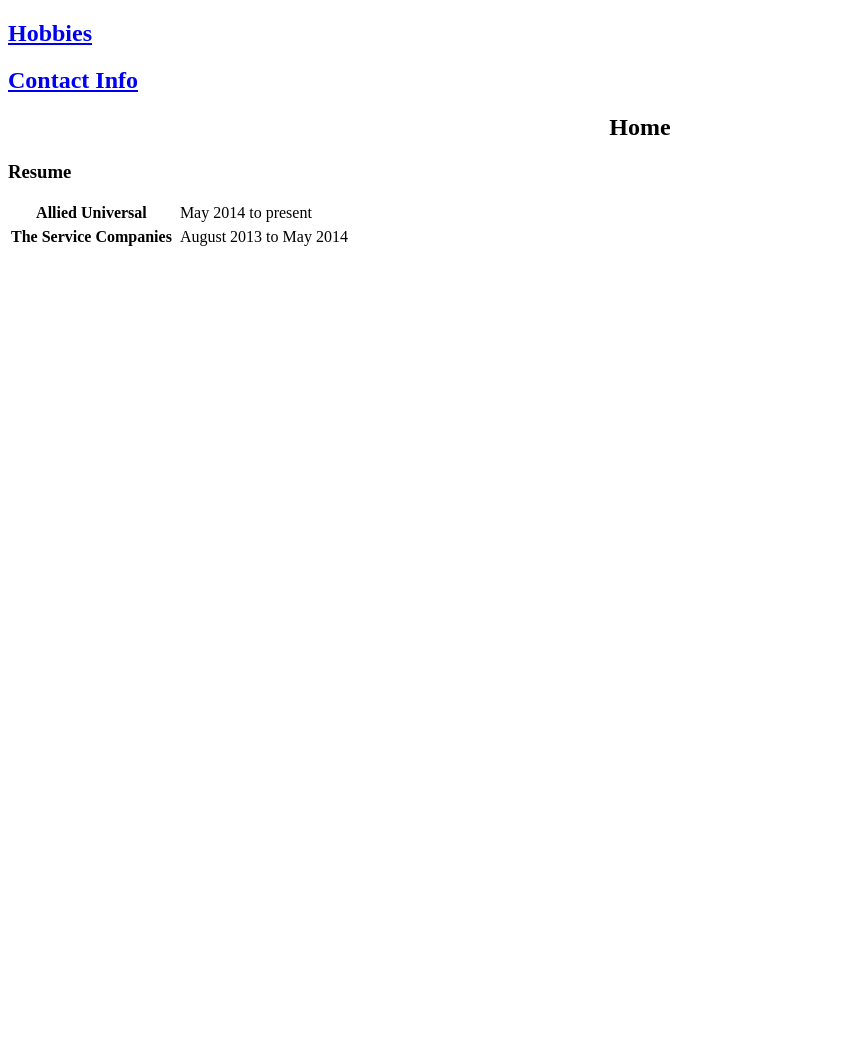
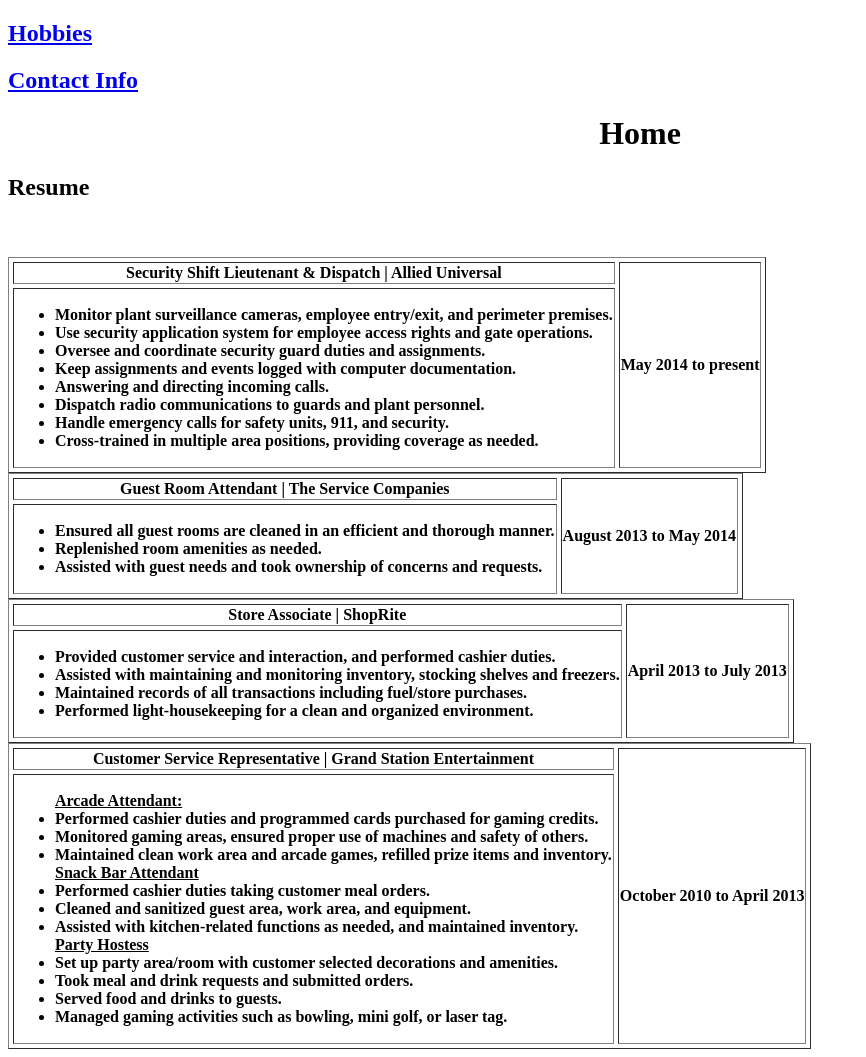
Before and after one commit to angreeny/Resume, a plain HTML site: page index.html in a window 1280 px wide. Shown: the whole page, without its empty margins (0-866 px from the left). Before the commit the page ends 800 px from the top, so only its background shows below. Drawn offline with Linux system fonts and the light colour scheme.

Commit message:
Update index.html

```diff
--- a/index.html
+++ b/index.html
@@ -4,24 +4,154 @@
     <meta charset="UTF-8" />
     <meta name="viewport" content="width=device-width, initial-scale=1.0" />
     <meta http-equiv="X-UA-Compatible" content="ie=edge" />
-    <title>Website Demo</title>
+    <link rel="stylesheet" href="style.css" />
+    <title>Resume Website Demo</title>
   </head>
   <body>
-    <a href="hobbies.html"><h2>Hobbies</h2></a>
-    <a href="contact.html"><h2>Contact Info</h2></a>
-    <h2 style="text-align: center;">Home</h2>
-    <h3>Resume</h3>
-    <table>
+    <div class="heading">
+      <a href="hobbies.html"><h2>Hobbies</h2></a>
+      <a href="contact.html"><h2>Contact Info</h2></a>
+    </div>
+    <center><h1>Home</h1></center>
+    <h2 class="resume">Resume</h2>
+    <br /><br />
+    <table cellspacing="4px" border="1">
       <tr>
-        <th>Allied Universal</th>
-        <th></th>
-        <td>May 2014 to present</td>
+        <th>
+          Security Shift Lieutenant & Dispatch | Allied Universal
+        </th>
+        <td rowspan="3">
+          <center><b>May 2014 to present</b></center>
+        </td>
       </tr>
-      <tr></tr>
       <tr>
-        <th>The Service Companies</th>
-        <th></th>
-        <td>August 2013 to May 2014</td>
+        <th align="left">
+          <ul>
+            <li>
+              Monitor plant surveillance cameras, employee entry/exit, and
+              perimeter premises.
+            </li>
+            <li>
+              Use security application system for employee access rights and
+              gate operations.
+            </li>
+            <li>
+              Oversee and coordinate security guard duties and assignments.
+            </li>
+            <li>
+              Keep assignments and events logged with computer documentation.
+            </li>
+            <li>Answering and directing incoming calls.</li>
+            <li>
+              Dispatch radio communications to guards and plant personnel.
+            </li>
+            <li>
+              Handle emergency calls for safety units, 911, and security.
+            </li>
+            <li>
+              Cross-trained in multiple area positions, providing coverage as
+              needed.
+            </li>
+          </ul>
+        </th>
+      </tr>
+    </table>
+    <table cellspacing="4px" border="1">
+      <tr>
+        <th>Guest Room Attendant | The Service Companies</th>
+        <td rowspan="3">
+          <center><b>August 2013 to May 2014</b></center>
+        </td>
+      </tr>
+      <tr>
+        <th align="left">
+          <ul>
+            <li>
+              Ensured all guest rooms are cleaned in an efficient and thorough
+              manner.
+            </li>
+            <li>Replenished room amenities as needed.</li>
+            <li>
+              Assisted with guest needs and took ownership of concerns and
+              requests.
+            </li>
+          </ul>
+        </th>
+      </tr>
+    </table>
+    <table cellspacing="4px" border="1">
+      <tr>
+        <th>Store Associate | ShopRite</th>
+        <td rowspan="3">
+          <center><b>April 2013 to July 2013</b></center>
+        </td>
+      </tr>
+      <tr>
+        <th align="left">
+          <ul>
+            <li>
+              Provided customer service and interaction, and performed cashier
+              duties.
+            </li>
+            <li>
+              Assisted with maintaining and monitoring inventory, stocking
+              shelves and freezers.
+            </li>
+            <li>
+              Maintained records of all transactions including fuel/store
+              purchases.
+            </li>
+            <li>
+              Performed light-housekeeping for a clean and organized
+              environment.
+            </li>
+          </ul>
+        </th>
+      </tr>
+    </table>
+    <table cellspacing="4px" border="1">
+      <tr>
+        <th>Customer Service Representative | Grand Station Entertainment</th>
+        <td rowspan="3">
+          <center><b>October 2010 to April 2013</b></center>
+        </td>
+      </tr>
+      <tr>
+        <th align="left">
+          <ul>
+            <u>Arcade Attendant:</u>
+            <li>
+              Performed cashier duties and programmed cards purchased for gaming
+              credits.
+            </li>
+            <li>
+              Monitored gaming areas, ensured proper use of machines and safety
+              of others.
+            </li>
+            <li>
+              Maintained clean work area and arcade games, refilled prize items
+              and inventory.
+            </li>
+            <u>Snack Bar Attendant</u>
+            <li>Performed cashier duties taking customer meal orders.</li>
+            <li>Cleaned and sanitized guest area, work area, and equipment.</li>
+            <li>
+              Assisted with kitchen-related functions as needed, and maintained
+              inventory.
+            </li>
+            <u>Party Hostess</u>
+            <li>
+              Set up party area/room with customer selected decorations and
+              amenities.
+            </li>
+            <li>Took meal and drink requests and submitted orders.</li>
+            <li>Served food and drinks to guests.</li>
+            <li>
+              Managed gaming activities such as bowling, mini golf, or laser
+              tag.
+            </li>
+          </ul>
+        </th>
       </tr>
     </table>
   </body>
```
